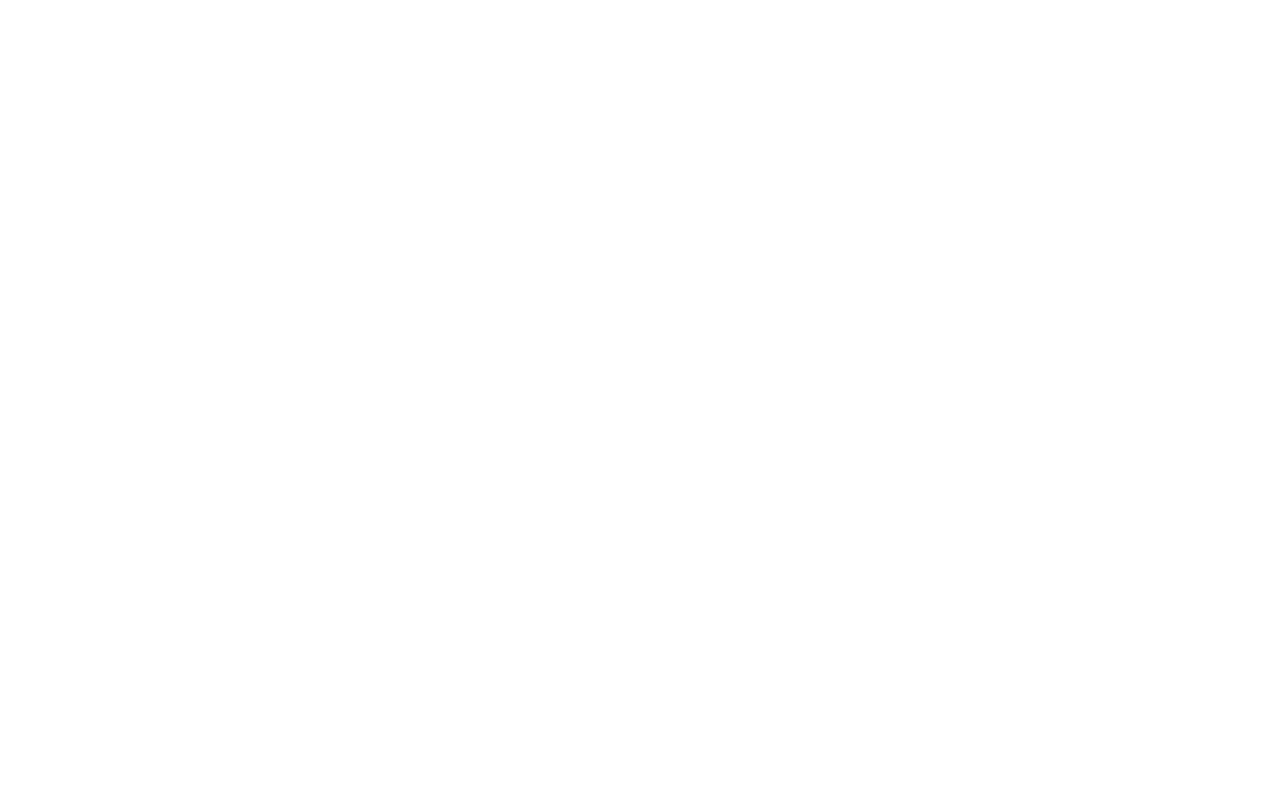
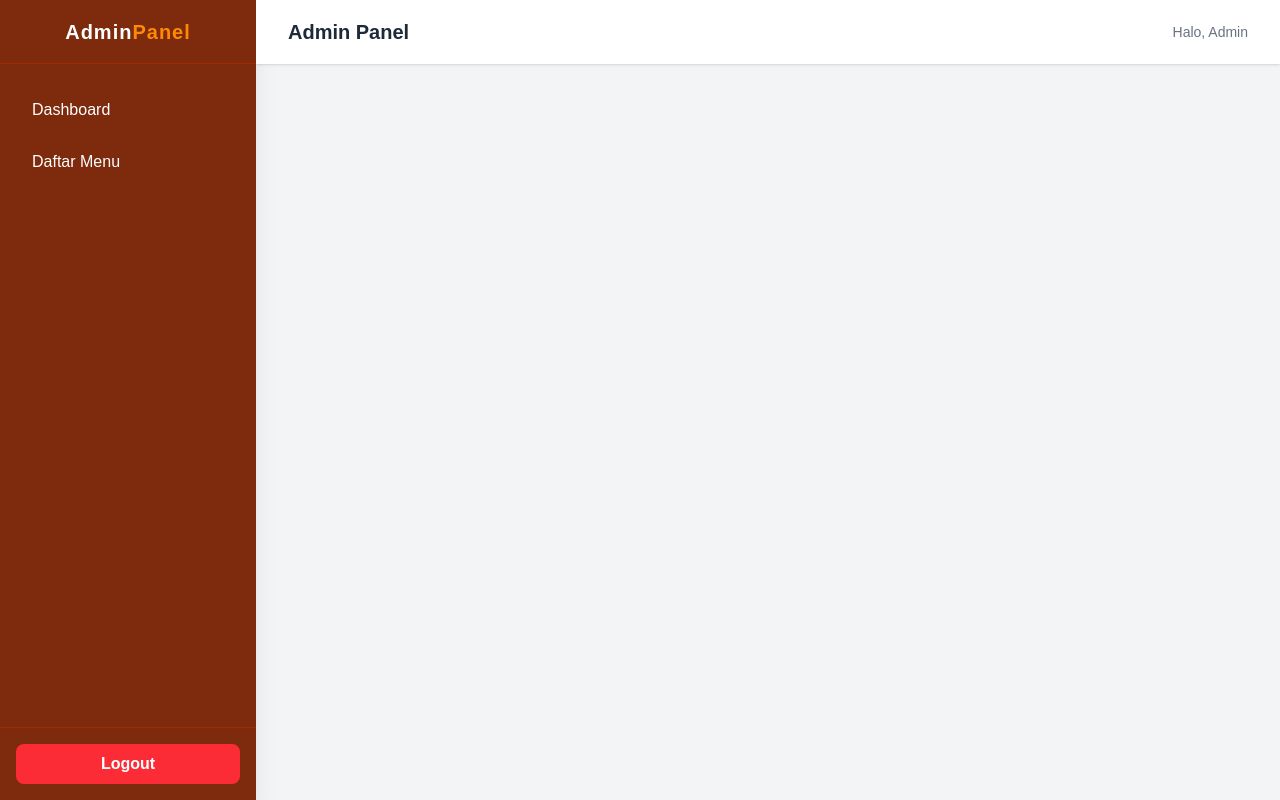
Before and after one commit to dewacahaya/seafood-tunu, a Vue app: page /admin/layout in a window 1280 px wide. Before the commit this address had no page. Built offline with nearby package versions, Linux system fonts and the light colour scheme.

Commit message:
feat: create template layout/ui for admin page

```diff
--- /dev/null
+++ b/src/layouts/AdminLayout.vue
@@ -0,0 +1,62 @@
+<template>
+    <div class="min-h-screen flex bg-gray-100 font-sans">
+
+        <aside class="w-64 bg-orange-900 text-white flex flex-col md:flex shadow-xl">
+            <div class="h-16 flex items-center justify-center border-b border-orange-800">
+                <h2 class="text-xl font-bold tracking-wider">Admin<span class="text-orange-400">Panel</span></h2>
+            </div>
+
+            <nav class="flex-1 px-4 py-6 space-y-2">
+                <RouterLink to="/admin/dashboard"
+                    class="block py-2.5 px-4 rounded-lg transition-colors hover:bg-orange-800"
+                    active-class="bg-orange-800 border-l-4 border-orange-400">
+                    Dashboard
+                </RouterLink>
+                <RouterLink to="/admin/menu" class="block py-2.5 px-4 rounded-lg transition-colors hover:bg-orange-800"
+                    active-class="bg-orange-800 border-l-4 border-orange-400">
+                    Daftar Menu
+                </RouterLink>
+            </nav>
+
+            <div class="p-4 border-t border-orange-800">
+                <button @click="handleLogout"
+                    class="w-full bg-red-500 hover:bg-red-600 text-white font-semibold py-2 px-4 rounded-lg transition-colors flex items-center justify-center cursor-pointer">
+                    Logout
+                </button>
+            </div>
+        </aside>
+
+        <main class="flex-1 flex flex-col min-w-0 overflow-hidden">
+            <header class="h-16 bg-white shadow-sm flex items-center px-6 md:px-8 justify-between">
+                <h1 class="text-xl font-semibold text-gray-800">
+                    {{ pageTitle }}
+                </h1>
+                <div class="text-sm font-medium text-gray-500">
+                    Halo, Admin
+                </div>
+            </header>
+
+            <div class="flex-1 overflow-y-auto p-6 md:p-8">
+                <slot />
+            </div>
+        </main>
+
+    </div>
+</template>
+
+<script setup>
+import { RouterLink } from 'vue-router'
+
+// Menerima props untuk judul halaman (opsional, agar header dinamis)
+defineProps({
+    pageTitle: {
+        type: String,
+        default: 'Admin Panel'
+    }
+})
+
+// TUGAS BACKEND: Fungsi logout Firebase nantinya dipanggil di sini
+const handleLogout = () => {
+    console.log("Proses logout dijalankan...")
+}
+</script>
--- a/src/router/index.js
+++ b/src/router/index.js
@@ -1,6 +1,7 @@
 import { createRouter, createWebHistory } from 'vue-router'
 import HomeView from '../views/HomeView.vue'
 import LoginView from '@/views/LoginView.vue'
+import AdminLayout from '@/layouts/AdminLayout.vue'
 
 const router = createRouter({
   history: createWebHistory(import.meta.env.BASE_URL),
@@ -14,6 +15,11 @@
       path: '/login',
       name: 'login',
       component: LoginView,
+    },
+    {
+      path: '/admin/layout',
+      name: 'layout',
+      component: AdminLayout
     }
   ],
 })
```
